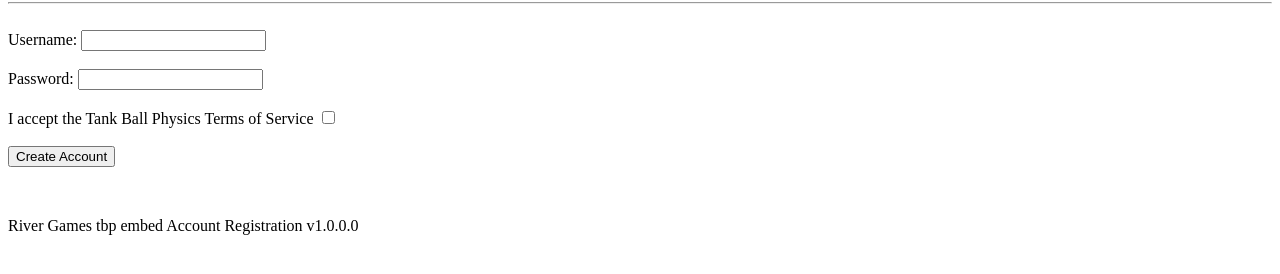
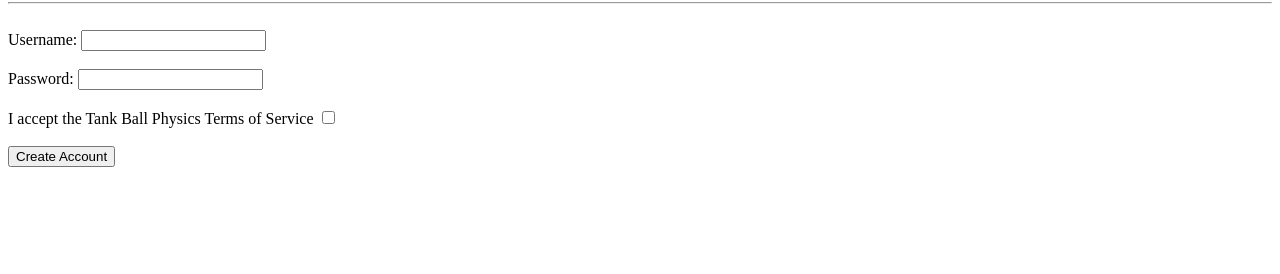
Before and after one commit to colebohte/river-accounts, a plain HTML site: page game.html in a window 1280 px wide. Shown: the part 78-352 px from the top of the page. Drawn offline with Linux system fonts and the light colour scheme.

Commit message:
Update game.html

```diff
--- a/game.html
+++ b/game.html
@@ -23,7 +23,6 @@
         <button type="submit">Create Account</button>
         <p id="message"></p>
     </form><br>
-    <p>River Games tbp embed Account Registration v1.0.0.0</p>
 
     <script src="https://colebohte.github.io/river-accounts/script.js"></script>
 </body>
```
